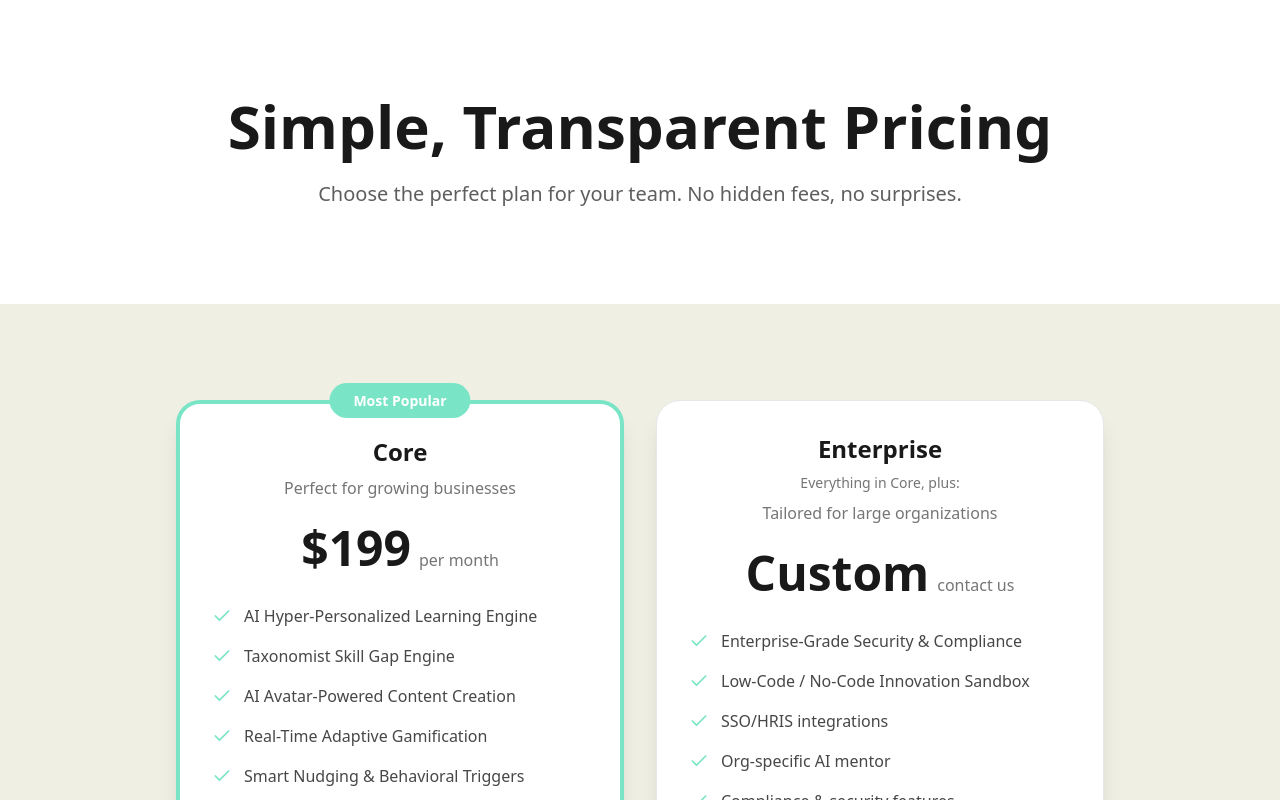
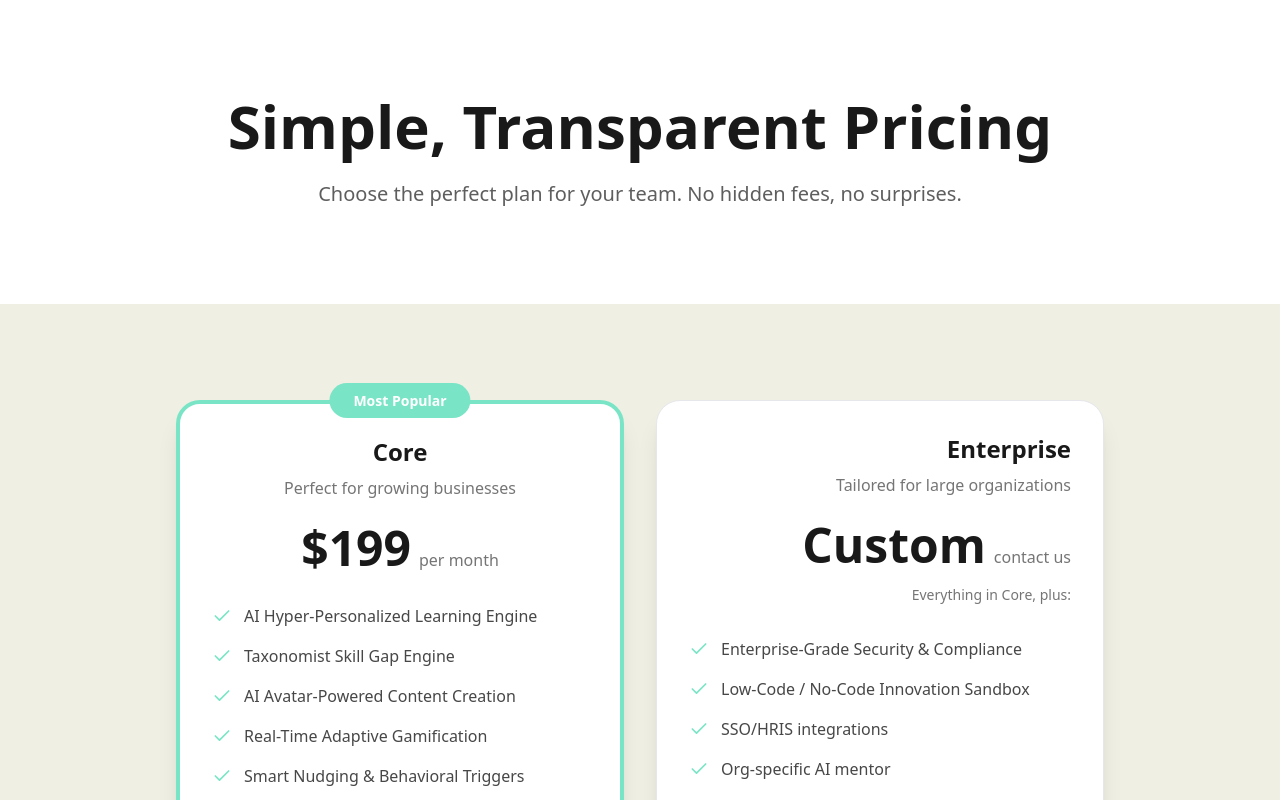
Before and after one commit to kkarakas-lxera/lxera-vision-platform, a React (Vite) app: page /pricing in a window 1280 px wide. Shown: the top 800 px of the page. Built offline with nearby package versions, Linux system fonts and the light colour scheme.

Commit message:
Fix:
Align "Everything in Core, plus:" to the right under "Custom contact us" in Pricing page.

```diff
--- a/src/pages/Pricing.tsx
+++ b/src/pages/Pricing.tsx
@@ -1,5 +1,3 @@
-
-
 import { Button } from "@/components/ui/button";
 import { Check } from "lucide-react";
 
@@ -72,19 +70,14 @@ const Pricing = () => {
                   </div>
                 )}
 
-                <div className="text-center mb-8">
+                <div className={`mb-8 ${plan.name === 'Enterprise' ? 'text-right' : 'text-center'}`}>
                   <h3 className="text-2xl font-bold text-business-black mb-2">
                     {plan.name}
                   </h3>
-                  {plan.subtitle && (
-                    <p className="text-sm text-business-black/60 mb-2 font-medium">
-                      {plan.subtitle}
-                    </p>
-                  )}
                   <p className="text-business-black/60 mb-6">
                     {plan.description}
                   </p>
-                  <div className="mb-6">
+                  <div className="mb-4">
                     <span className="text-5xl font-bold text-business-black">
                       {plan.price}
                     </span>
@@ -92,6 +85,11 @@ const Pricing = () => {
                       {plan.period}
                     </span>
                   </div>
+                  {plan.subtitle && (
+                    <p className="text-sm text-business-black/60 font-medium">
+                      {plan.subtitle}
+                    </p>
+                  )}
                 </div>
 
                 <ul className="space-y-4 mb-8">
```
